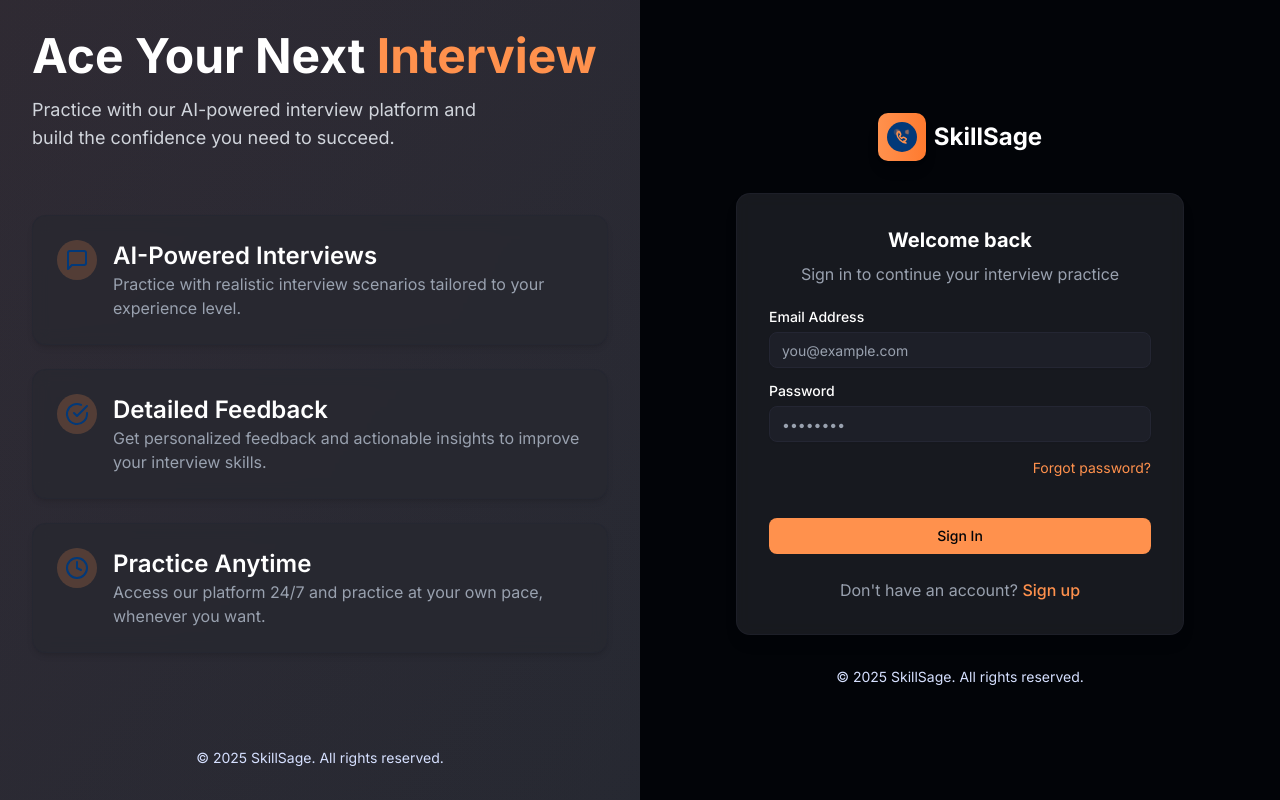
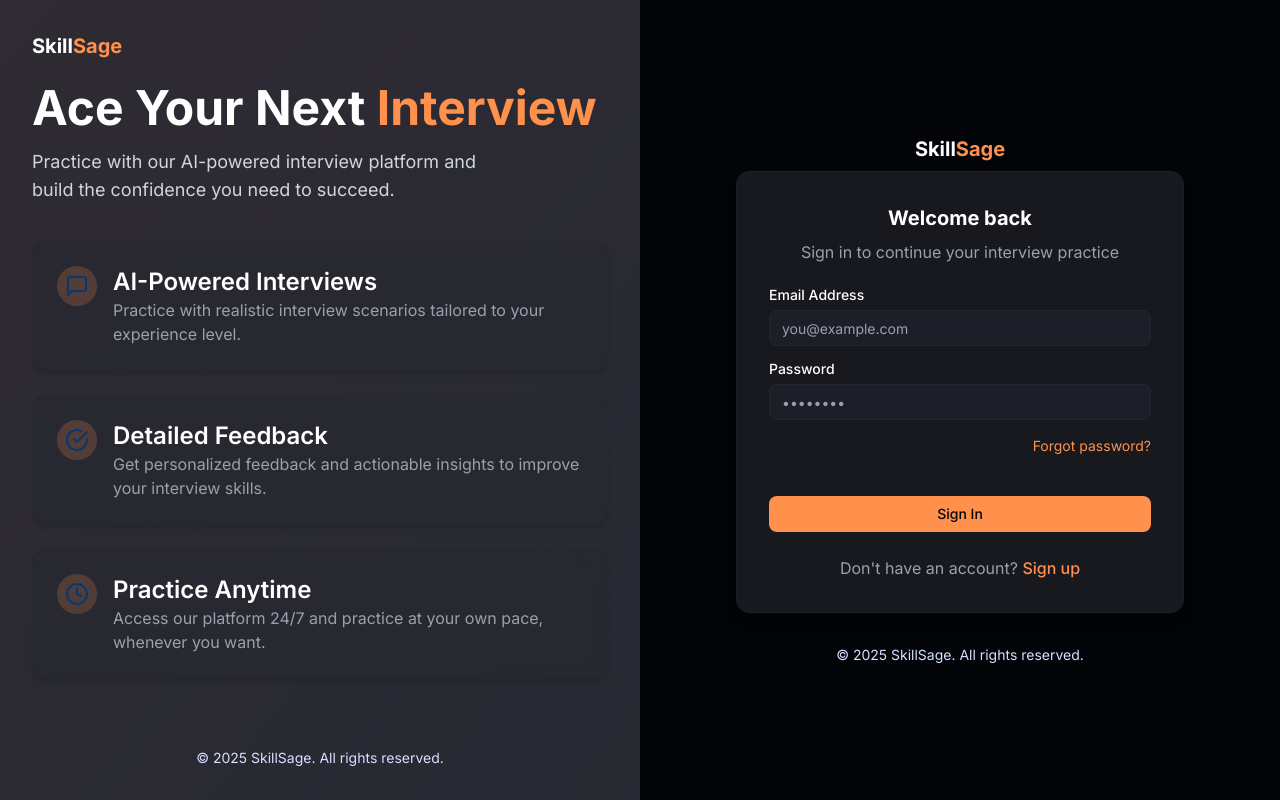
Before and after one commit to thulanirex/skillsage, a Next.js app: page /sign-in in a window 1280 px wide. Built offline with nearby package versions, Linux system fonts and the light colour scheme; no server answers; a web font is replaced by a local one.

Commit message:
removed old logo

```diff
--- a/app/(auth)/layout.tsx
+++ b/app/(auth)/layout.tsx
@@ -1,8 +1,10 @@
 import { ReactNode } from "react";
 import { redirect } from "next/navigation";
 import Image from "next/image";
+import Link from "next/link";
 
 import { isAuthenticated } from "@/lib/actions/auth.action";
+import TextLogo from "@/components/TextLogo";
 
 const AuthLayout = async ({ children }: { children: ReactNode }) => {
   const isUserAuthenticated = await isAuthenticated();
@@ -16,6 +18,9 @@ const AuthLayout = async ({ children }: { children: ReactNode }) => {
 
         <div className="relative z-10 flex flex-col h-full justify-between">
           <div>
+            <Link href="/" className="inline-block mb-6">
+              <TextLogo />
+            </Link>
             <h1 className="text-3xl md:text-4xl lg:text-5xl font-bold text-white mb-4">
               Ace Your Next <span className="text-primary-200">Interview</span>
             </h1>
--- a/components/AuthForm.tsx
+++ b/components/AuthForm.tsx
@@ -9,6 +9,8 @@ import { useForm } from "react-hook-form";
 import { useRouter } from "next/navigation";
 import { zodResolver } from "@hookform/resolvers/zod";
 import { useState } from "react";
+
+import TextLogo from "./TextLogo";
 
 import {
   createUserWithEmailAndPassword,
@@ -113,11 +115,8 @@ const AuthForm = ({ type }: { type: FormType }) => {
 
   return (
     <div className="flex flex-col items-center justify-center w-full max-w-md mx-auto space-y-8">
-      <div className="flex items-center justify-center space-x-2">
-        <div className="bg-gradient-to-r from-orange-100 to-orange-200 rounded-lg p-2 shadow-lg">
-          <Image src="/skillsage-logo.svg" alt="SkillSage Logo" width={32} height={32} className="text-white" />
-        </div>
-        <h1 className="text-2xl font-bold text-white">SkillSage</h1>
+      <div className="flex items-center justify-center mb-2">
+        <TextLogo />
       </div>
 
       <div className="w-full bg-dark-200/60 backdrop-blur-sm rounded-xl border border-dark-300/50 shadow-lg overflow-hidden">
--- a/components/TextLogo.tsx
+++ b/components/TextLogo.tsx
@@ -4,7 +4,7 @@ const TextLogo: React.FC = () => {
   return (
     <div className="font-bold text-xl">
       <span className="text-white">Skill</span>
-      <span className="text-primary-200">SAGE</span>
+      <span className="text-primary-200">Sage</span>
     </div>
   );
 };
```
